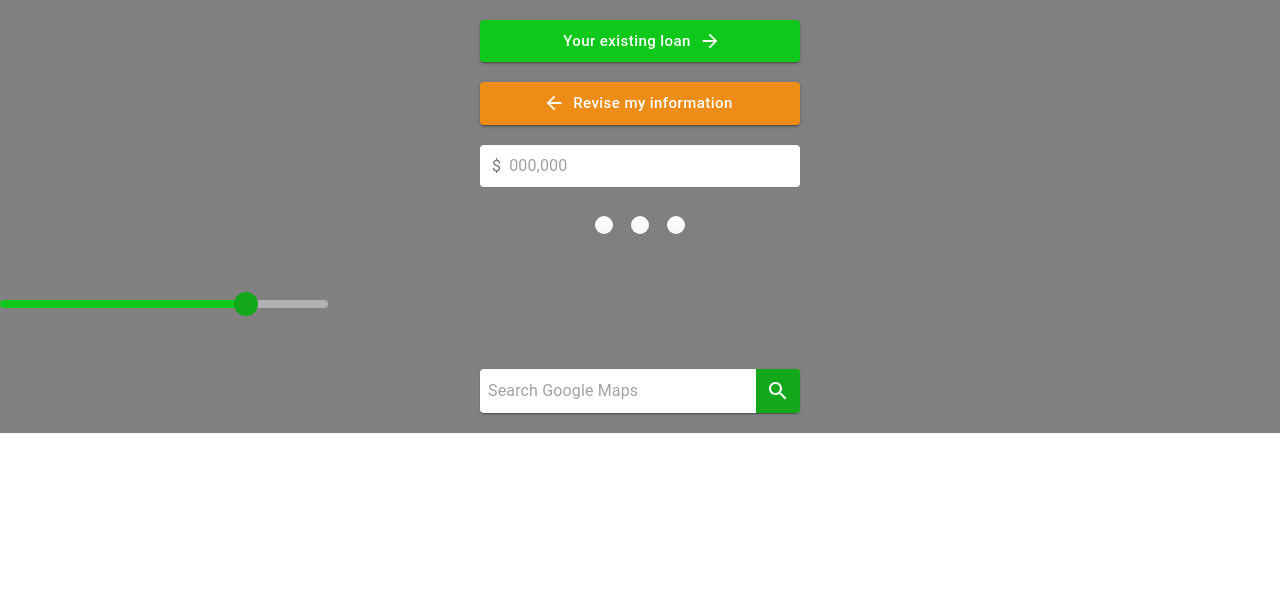
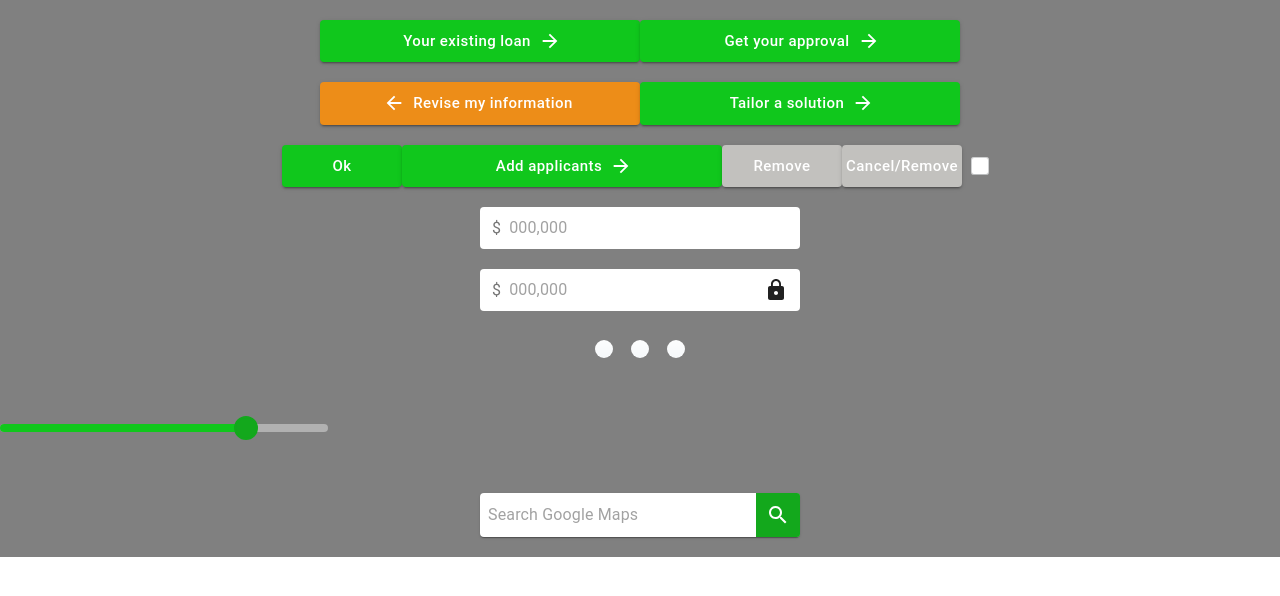
Before and after one commit to Sahil1109/amm_designs, a React (Create React App) app: page / in a window 1280 px wide. Shown: the top 596 px of the page. Built offline with nearby package versions, Linux system fonts and the light colour scheme.

Commit message:
Add Checkbox

```diff
--- a/src/App.js
+++ b/src/App.js
@@ -1,10 +1,11 @@
 import React from "react";
 import "./App.css";
-import ButtonForward from "./Components/ButtonForward";
+import ButtonForward from "./Components/StyledButton";
 import TextFieldAmm from "./Components/TextFieldAmm";
 import Radio from "./Components/Radio";
 import StyledSlider from "./Components/StyledSlider";
 import SearchField from "./Components/SearchField";
+import CustomizedCheckbox from "./Components/StyledCheckbox";
 
 function App() {
   return (
--- a/src/Components/ButtonForward.js
+++ /dev/null
@@ -1,41 +0,0 @@
-import React from "react";
-import { makeStyles } from "@material-ui/core/styles";
-import ArrowForwardIcon from "@material-ui/icons/ArrowForward";
-import { Submit } from "./ComponentStore";
-import ArrowBackIcon from "@material-ui/icons/ArrowBack";
-
-const useStyles = makeStyles({
-  backButton: {
-    backgroundColor: "rgb(237, 141, 24)",
-    "&:hover": {
-      backgroundColor: "rgb(212,123,15)",
-    },
-  },
-});
-function ButtonForward(props) {
-  const classes = useStyles();
-  return (
-    <div>
-      <Submit
-        endIcon={<ArrowForwardIcon />}
-        color="secondary"
-        variant="contained"
-        size="large"
-      >
-        {props.text}
-      </Submit>
-      <br></br>
-      <br></br>
-      <Submit
-        startIcon={<ArrowBackIcon />}
-        color="secondary"
-        variant="contained"
-        className={classes.backButton}
-        size="large"
-      >
-        Revise my information
-      </Submit>
-    </div>
-  );
-}
-export default ButtonForward;
--- /dev/null
+++ b/src/Components/StyledButton.js
@@ -0,0 +1,105 @@
+import React from "react";
+import { makeStyles } from "@material-ui/core/styles";
+import ArrowForwardIcon from "@material-ui/icons/ArrowForward";
+import { Submit } from "./ComponentStore";
+import ArrowBackIcon from "@material-ui/icons/ArrowBack";
+import StyledCheckbox from "./StyledCheckbox";
+const useStyles = makeStyles({
+  backButton: {
+    backgroundColor: "rgb(237, 141, 24)",
+    "&:hover": {
+      backgroundColor: "rgb(212,123,15)",
+    },
+  },
+  ok: {
+    width: "120px",
+  },
+  cancel: {
+    backgroundColor: "#c2c1be",
+    width: "120px",
+    "&:hover": {
+      backgroundColor: "#adaca6",
+    },
+  },
+});
+function StyledButton(props) {
+  const classes = useStyles();
+  const checkCheckbox = () => {
+    console.log("Checked");
+  };
+  return (
+    <div>
+      <Submit
+        endIcon={<ArrowForwardIcon />}
+        color="secondary"
+        variant="contained"
+        size="large"
+      >
+        {props.text}
+      </Submit>
+      <Submit
+        endIcon={<ArrowForwardIcon />}
+        color="secondary"
+        variant="contained"
+        size="large"
+      >
+        Get your approval
+      </Submit>
+      <br></br>
+      <br></br>
+      <Submit
+        startIcon={<ArrowBackIcon />}
+        color="secondary"
+        variant="contained"
+        className={classes.backButton}
+        size="large"
+      >
+        Revise my information
+      </Submit>
+      <Submit
+        color="secondary"
+        variant="contained"
+        size="large"
+        endIcon={<ArrowForwardIcon />}
+      >
+        Tailor a solution
+      </Submit>
+      <br></br>
+      <br></br>
+      <Submit
+        color="secondary"
+        variant="contained"
+        size="large"
+        className={classes.ok}
+      >
+        Ok
+      </Submit>
+      <Submit
+        color="secondary"
+        variant="contained"
+        size="large"
+        endIcon={<ArrowForwardIcon />}
+      >
+        Add applicants
+      </Submit>
+      <Submit
+        color="secondary"
+        variant="contained"
+        size="large"
+        className={classes.cancel}
+      >
+        Remove
+      </Submit>
+      <Submit
+        color="secondary"
+        variant="contained"
+        size="large"
+        className={classes.cancel}
+      >
+        Cancel/Remove
+      </Submit>
+      <StyledCheckbox onChange={checkCheckbox}></StyledCheckbox>
+    </div>
+  );
+}
+export default StyledButton;
--- /dev/null
+++ b/src/Components/StyledCheckbox.js
@@ -0,0 +1,71 @@
+import React from "react";
+import clsx from "clsx";
+import { makeStyles } from "@material-ui/core/styles";
+import Checkbox from "@material-ui/core/Checkbox";
+import tick2 from "./tick2.png";
+const useStyles = makeStyles({
+  root: {
+    "&:hover": {
+      backgroundColor: "transparent",
+    },
+  },
+  icon: {
+    borderRadius: 3,
+    width: 18,
+    height: 18,
+    boxShadow:
+      "inset 0 0 0 1px rgba(16,22,26,.2), inset 0 -1px 0 rgba(16,22,26,.1)",
+    backgroundColor: "#fff",
+    backgroundImage:
+      "linear-gradient(180deg,hsla(0,0%,100%,.8),hsla(0,0%,100%,0))",
+    "$root.Mui-focusVisible &": {
+      outline: "2px auto rgba(19,124,189,.6)",
+      outlineOffset: 2,
+    },
+    // "input:hover ~ &": {
+    //   backgroundImage: 'url("./tick.png")',
+    // },
+    "input:disabled ~ &": {
+      boxShadow: "none",
+      background: "rgba(206,217,224,.5)",
+    },
+  },
+  checkedIcon: {
+    backgroundImage:
+      "linear-gradient(180deg,hsla(0,0%,100%,.1),hsla(0,0%,100%,0))",
+    "&:before": {
+      display: "block",
+      width: 18,
+      height: 18,
+      backgroundColor: "white",
+      backgroundImage: `url(${tick2})`,
+      //   backgroundImage:
+      //     'url("https://www.freepngimg.com/download/green_tick/27895-7-green-tick-transparent.png")',
+      backgroundSize: "18px 18px",
+      content: '""',
+      backgroundRepeat: "no-repeat",
+      borderRadius: 3,
+    },
+    // "input:hover ~ &": {
+    //   backgroundColor: "#106ba3",
+    // },
+  },
+});
+
+// Inspired by blueprintjs
+function StyledCheckbox(props) {
+  const classes = useStyles();
+
+  return (
+    <Checkbox
+      className={classes.root}
+      disableRipple
+      color="default"
+      checkedIcon={<span className={clsx(classes.icon, classes.checkedIcon)} />}
+      icon={<span className={classes.icon} />}
+      inputProps={{ "aria-label": "decorative checkbox" }}
+      {...props}
+    />
+  );
+}
+export default StyledCheckbox;
--- a/src/Components/TextFieldAmm.js
+++ b/src/Components/TextFieldAmm.js
@@ -3,16 +3,33 @@ import Paper from "@material-ui/core/Paper";
 import InputBase from "@material-ui/core/InputBase";
 import InputAdornment from "@material-ui/core/InputAdornment";
 import { fieldStyles } from "./StyledField";
+import LockIcon from "@material-ui/icons/Lock";
 export default function TextFieldAmm() {
   const classes = fieldStyles();
   return (
-    <Paper elevation="0" className={classes.root}>
+    <div>
+      <Paper elevation={0} className={classes.root}>
         <InputBase
           className={classes.input}
           placeholder="000,000"
           startAdornment={<InputAdornment position="start">$</InputAdornment>}
         />
       </Paper>
+      <br></br>
+      <Paper elevation="0" className={classes.root}>
+        <InputBase
+          className={classes.input}
+          placeholder="000,000"
+          startAdornment={<InputAdornment position="start">$</InputAdornment>}
+          endAdornment={
+            <InputAdornment position="start">
+              <LockIcon></LockIcon>{" "}
+            </InputAdornment>
+          }
+        />
+      </Paper>
+    </div>
+
     // <Paper elevation="0" className={classes.root}>
     //   <InputBase
     //     className={classes.input}
```
Also changed, not shown: src/Components/tick.png (added), src/Components/tick2.png (added). Lines whose indentation alone changed are shown as unchanged.
